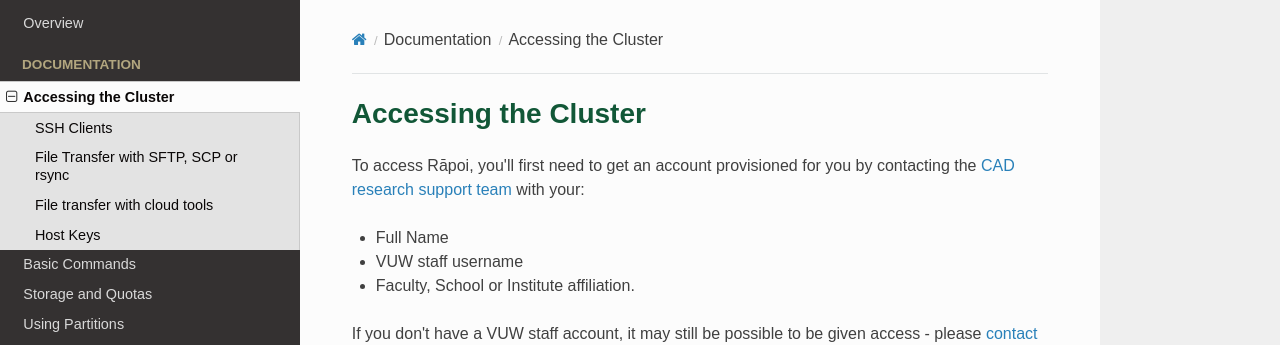
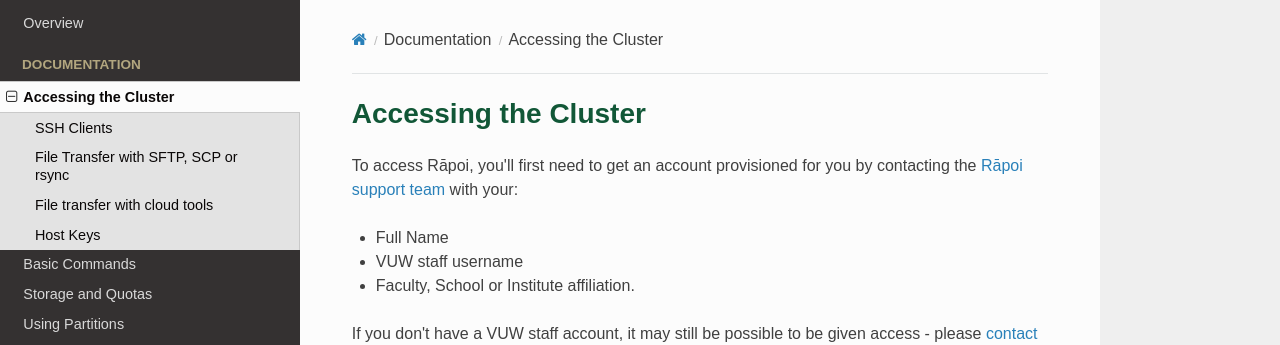
Before and after one commit to vuw-research-computing/raapoi-docs, an MkDocs documentation site: the page built from docs/accessing_the_cluster.md, in a window 1280 px wide and 900 px high. Shown: the top 345 px of the window. Built offline with MkDocs 1.6.1, drawn with Linux system fonts in a browser that asks for light colours; nearby versions of some CDN libraries; some web fonts are replaced.

Commit message:
Update accessing_the_cluster.md
removed mention of CAD

```diff
--- a/docs/accessing_the_cluster.md
+++ b/docs/accessing_the_cluster.md
@@ -1,6 +1,6 @@
 # Accessing the Cluster
 
-To access Rāpoi, you'll first need to get an account provisioned for you by contacting the [CAD research support team](../support) with your:
+To access Rāpoi, you'll first need to get an account provisioned for you by contacting the [Rāpoi support team](../support) with your:
 
 *  Full Name
 *  VUW staff username
```
